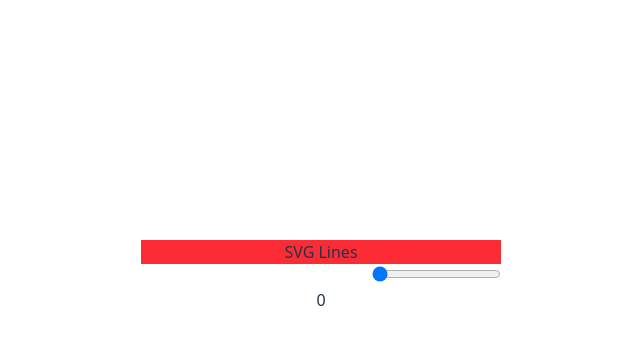
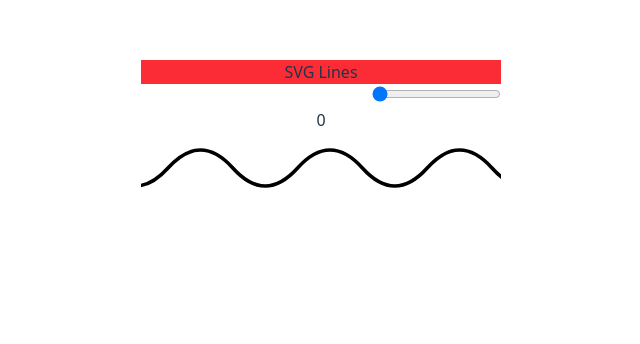
Before and after one commit to imadx/svg-sine-anim-revamp, a React (Vite) app: page / in a window 1280 px wide. Shown: the part 124-468 px from the top of the page, without its empty margins (319-959 px from the left). Built offline with nearby package versions, Linux system fonts and the light colour scheme.

Commit message:
add initial placeholder content

```diff
--- a/src/App.tsx
+++ b/src/App.tsx
@@ -1,7 +1,6 @@
 import { useState } from "react";
-import reactLogo from "./assets/react.svg";
-import viteLogo from "/vite.svg";
 import "./App.css";
+import { SvgCurve } from "./components/svg-curve";
 
 function App() {
   const [count, setCount] = useState(0);
@@ -22,6 +21,7 @@ function App() {
         />
         <p>{count}</p>
       </form>
+      <SvgCurve />
     </>
   );
 }
--- /dev/null
+++ b/src/components/svg-curve.tsx
@@ -0,0 +1,34 @@
+import { useEffect, useState } from "react";
+
+export const SvgCurve = () => {
+  const [offsetY, setOffsetY] = useState(0);
+
+  useEffect(() => {
+    const updateOffsetY = () => {
+      if (offsetY < -100) {
+        setOffsetY(0);
+      }
+
+      setOffsetY((offset) => offset - 5);
+    };
+
+    const interval = setInterval(updateOffsetY, 10);
+    return () => {
+      clearInterval(interval);
+    };
+  }, [offsetY]);
+
+  return (
+    <svg className="w-full h-full" viewBox="0 0 1000 1000">
+      <path
+        d={`M -${
+          180 - offsetY
+        } 0  q 90 0 180 100 t 180 0 t 180 0 t 180 0 t 180 0 t 180 0 t 180 0 t 180 0 t 180 0`}
+        fill="none"
+        stroke="black"
+        strokeWidth="10"
+        strokeLinecap="round"
+      />
+    </svg>
+  );
+};
```
Also changed, not shown: src/components/input-range.tsx (renamed from src/components:input-range.tsx).
